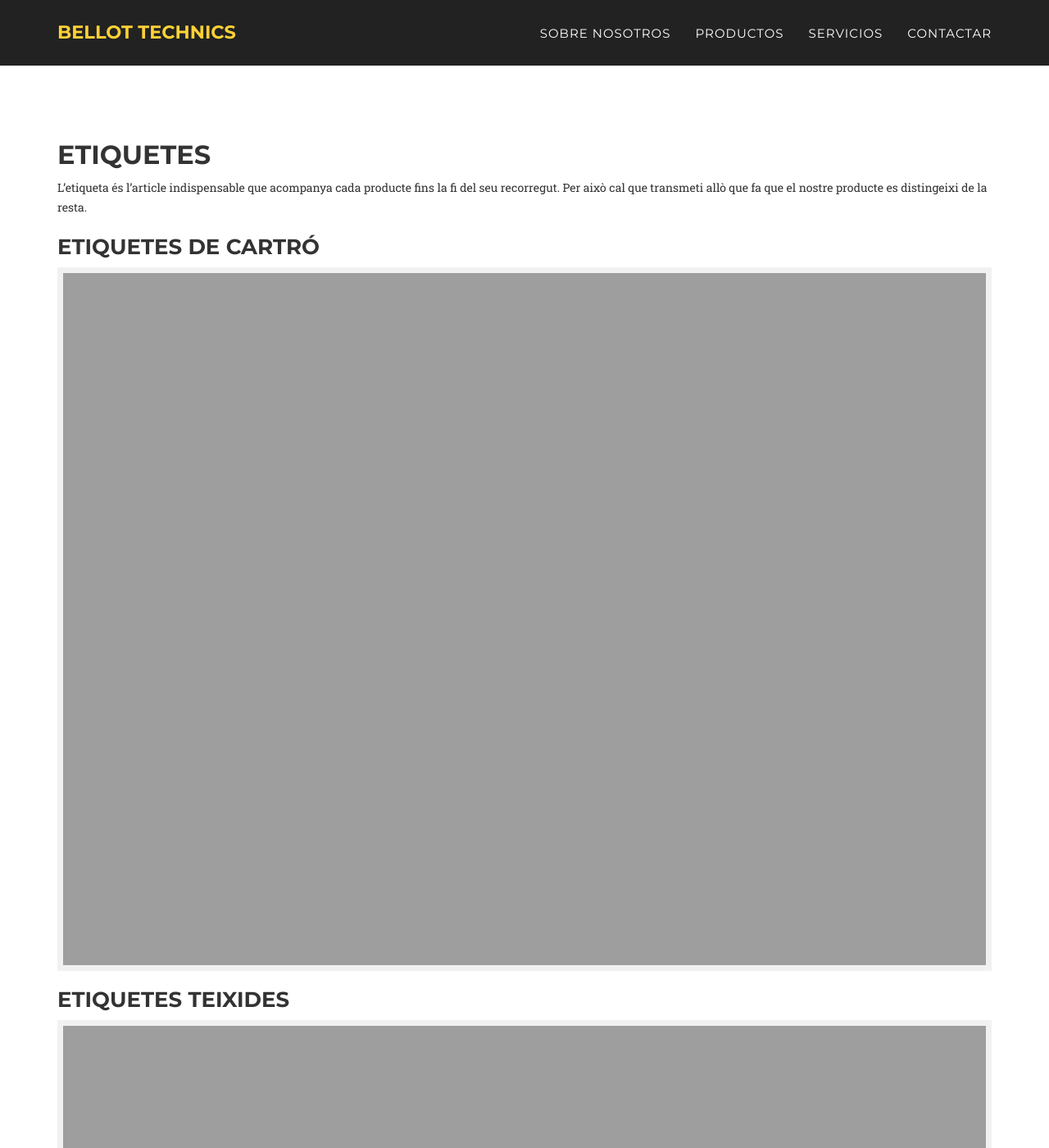
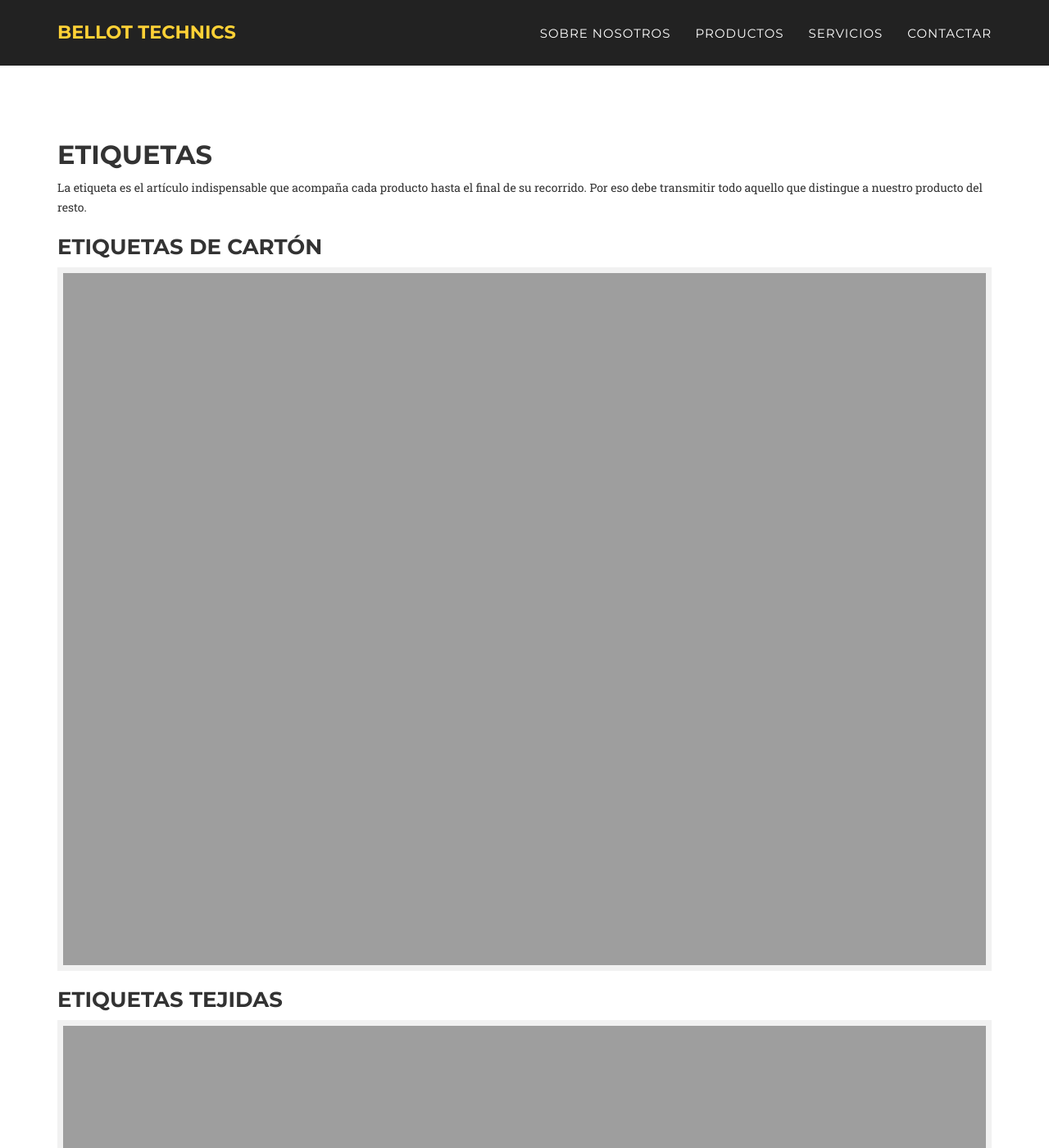
Before and after one commit to Bellot2020/bellottechnics, a Jekyll site: the page built from es/_posts/2020-01-06-etiquetas.md, in a window 1280 px wide and 1400 px high. Shown: the whole window at 82% size. Built offline with Jekyll 4.4.1, drawn with Linux system fonts in a browser that asks for light colours; some web fonts are replaced; some of the changed text lies outside the part shown.

Commit message:
Update 2020-01-06-etiquetas.md

```diff
--- a/es/_posts/2020-01-06-etiquetas.md
+++ b/es/_posts/2020-01-06-etiquetas.md
@@ -16,37 +16,37 @@ redirect_from:
   - /es/productos/etiquetas-de-composicion.html
 permalink: es/etiquetas.html
 
-title: Etiquetes
+title: Etiquetas
 img: etiquetas.png
 thumbnail: etiquetas-thumbnail.png
-description: L’etiqueta és l’article indispensable que acompanya cada producte fins la fi del seu recorregut. Per això cal que transmeti allò que fa que el nostre producte es distingeixi de la resta.
+description: La etiqueta es el artículo indispensable que acompaña cada producto hasta el final de su recorrido. Por eso debe transmitir todo aquello que distingue a nuestro producto del resto.
 ---
-## Etiquetes
+## Etiquetas
 
-L’etiqueta és l’article indispensable que acompanya cada producte fins la fi del seu recorregut. Per això cal que transmeti allò que fa que el nostre producte es distingeixi de la resta.
+La etiqueta es el artículo indispensable que acompaña cada producto hasta el final de su recorrido. Por eso debe transmitir todo aquello que distingue a nuestro producto del resto.
 
-### Etiquetes de cartró
-![Etiqueta de cartró]({{ site.url }}/es/img/etiqueta-1.png "Etiqueta de cartró")
+### Etiquetas de cartón
+![Etiqueta de cartón]({{ site.url }}/es/img/etiqueta-1.png "Etiqueta de cartón")
 
-### Etiquetes teixides
-![Etiqueta teixida]({{ site.url }}/es/img/etiqueta-2.png "Etiqueta teixida")
+### Etiquetas tejidas
+![Etiqueta tejida]({{ site.url }}/es/img/etiqueta-2.png "Etiqueta tejida")
 
-### Etiquetes de tela
+### Etiquetas de tela
 ![Etiqueta de tela]({{ site.url }}/es/img/etiqueta-3.png "Etiqueta de tela")
 
-### Etiquetes de goma i silicona
-![Etiqueta de goma i silicona]({{ site.url }}/es/img/etiqueta-4.png "Etiqueta de goma i silicona")
+### Etiquetas de goma, silicona y PVC
+![Etiqueta de goma, silicona y PVC]({{ site.url }}/es/img/etiqueta-4.png "Etiqueta de goma, silicona y PVC")
 
-### Etiquetes de pell, jackron i especials
-![Etiqueta de pell, jackron i especials]({{ site.url }}/es/img/etiqueta-5.png "Etiqueta de pell, jackron i especials")
+### Etiquetas de cuero, jackron y especiales
+![Etiqueta de cuero, jackron y especiales]({{ site.url }}/es/img/etiqueta-5.png "Etiqueta de cuero, jackron i especiales")
 
-### Etiquetes joieria i complements
-![Etiqueta joieria i complements]({{ site.url }}/es/img/etiqueta-6.jpg "Etiqueta joieria i complements")
+### Etiquetas joyería y complementos
+![Etiqueta joyería y complementos]({{ site.url }}/es/img/etiqueta-6.jpg "Etiqueta joyería y complementos")
 
-### Etiquetes informatives i de composició
-![Etiquetes informatives i de composició]({{ site.url }}/es/img/etiqueta-16.png "Etiquetes informatives i de composició")
+### Etiquetas informativas y de composición
+![Etiquetas informativas y de composición]({{ site.url }}/es/img/etiqueta-16.png "Etiquetas informativas i de composición")
 
-### Galeria d'imatges
+### Galeria de imágenes
 ![Etiqueta]({{ site.url }}/es/img/etiqueta-7.png "Etiqueta")
 
 ![Etiqueta]({{ site.url }}/es/img/etiqueta-8.png "Etiqueta")
```
